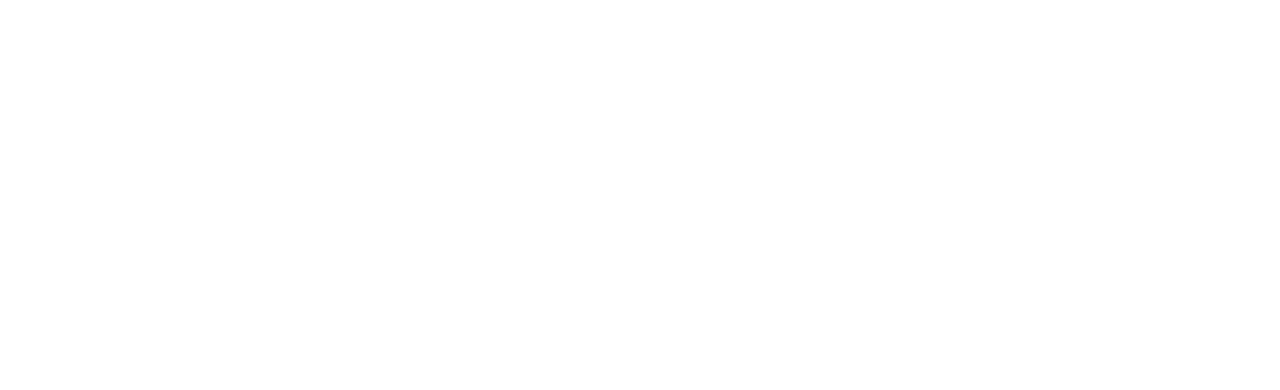
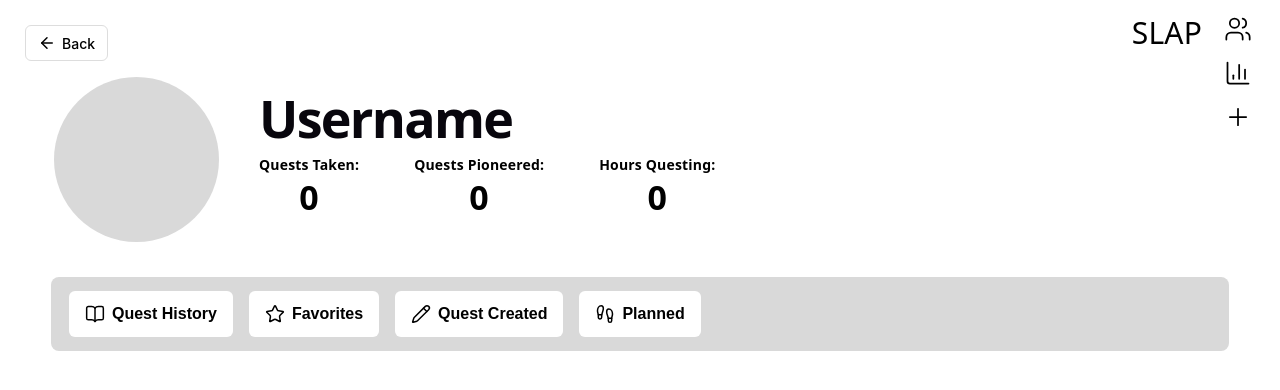
Before and after one commit to ReneGR123/Team-Odoconuts-App, a React app in the folder packages/Frontend/: page /profile in a window 1280 px wide. Before the commit this address had no page. Shown: the top 390 px of the page. Built offline with nearby package versions, Linux system fonts and the light colour scheme; the HTML template or start-up script is replaced by a standard one.

Commit message:
added user profile page

```diff
--- a/packages/Frontend/src/App.jsx
+++ b/packages/Frontend/src/App.jsx
@@ -3,6 +3,7 @@
 import TopBar from "./components/TopBar";
 import SideBar from "./components/SideBar";
 import SignUp from "./components/SignUp";
+import UserProfile from "./components/UserProfile";
 
 // chooses and arranges the current page
 function App() {
@@ -21,6 +22,7 @@
 		/>
 
 		<Route path="/signup" element={<SignUp />} />
+		<Route path="/profile" element={<UserProfile />} />
 	      </Routes>
 	   </BrowserRouter>
 	);
--- /dev/null
+++ b/packages/Frontend/src/components/UserProfile.css
@@ -0,0 +1,212 @@
+/* Entire profile page */
+.profile-page {
+  position: relative;
+
+  min-height: 100vh;
+  width: 100%;
+
+  background-color: white;
+  color: black;
+
+  padding: 12px 26px;
+  box-sizing: border-box;
+}
+
+
+/* Back button */
+.back-button {
+  position: absolute;
+  top: 25px;
+  left: 25px;
+  z-index: 10;
+
+  display: flex;
+  align-items: center;
+  gap: 6px;
+
+  padding: 8px 12px;
+
+  background-color: white;
+  color: black;
+
+  border: 1px solid #dddddd;
+  border-radius: 6px;
+
+  font-family: "Inter", sans-serif;
+  font-size: 14px;
+  font-weight: 500;
+
+  cursor: pointer;
+}
+
+.back-button svg {
+  width: 18px;
+  height: 18px;
+}
+
+
+/* Profile picture + username + stats */
+.profile-header {
+  display: flex;
+  align-items: center;
+  gap: 40px;
+
+  padding-top: 65px;
+  margin-left: 28px;
+}
+
+.profile-picture {
+  width: 165px;
+  height: 165px;
+
+  border-radius: 50%;
+  background-color: #d9d9d9;
+
+  flex-shrink: 0;
+}
+
+
+/* Username */
+.profile-info h1 {
+  margin: 0 0 20px 0;
+
+  font-size: 52px;
+  font-weight: 800;
+}
+
+
+/* Profile statistics */
+.profile-stats {
+  display: flex;
+  gap: 55px;
+}
+
+.profile-stats div {
+  text-align: center;
+}
+
+.profile-stats p {
+  margin: 0;
+
+  font-size: 14px;
+  font-weight: 700;
+}
+
+.profile-stats strong {
+  display: block;
+
+  margin-top: 2px;
+
+  font-size: 34px;
+  line-height: 1;
+}
+
+
+/* Quest navigation bar */
+.profile-tabs {
+  display: flex;
+  align-items: center;
+  gap: 16px;
+
+  margin: 35px 25px 0 25px;
+  padding: 14px 18px;
+
+  background-color: #d9d9d9;
+  border-radius: 8px;
+}
+
+
+/* Individual quest tab */
+.profile-tab {
+  display: flex;
+  align-items: center;
+  justify-content: center;
+  gap: 7px;
+
+  height: 46px;
+  padding: 0 16px;
+
+  border: none;
+  border-radius: 6px;
+
+  background-color: white;
+  color: black;
+
+  font-size: 16px;
+  font-weight: 600;
+
+  white-space: nowrap;
+  cursor: pointer;
+}
+
+.profile-tab:hover {
+  background-color: #f2f2f2;
+}
+
+.profile-tab svg {
+  width: 20px;
+  height: 20px;
+
+  stroke-width: 1.8;
+  flex-shrink: 0;
+}
+
+
+/* Right-side profile navigation */
+.profile-side-nav {
+  position: absolute;
+  top: 15px;
+  right: 20px;
+
+  display: flex;
+  align-items: flex-start;
+  gap: 14px;
+}
+
+
+/* SLAP logo */
+.profile-slap-logo {
+  margin-top: 3px;
+
+  font-size: 30px;
+  font-weight: 500;
+  line-height: 1;
+}
+
+/* container for side buttons */
+.profile-nav-buttons {
+  display: flex;
+  flex-direction: column;
+  align-items: center;
+  gap: 6px;
+}
+
+
+/* individual buttons */
+.profile-nav-button {
+  width: 44px;
+  height: 44px;
+  display: flex;
+  flex-direction: column;
+  align-items: center;
+
+  padding: 0;
+
+  background-color: white;
+  color: black;
+
+  border: none;
+  border-radius: 4px;
+  cursor: pointer;
+}
+
+.profile-nav-button:hover {
+  background-color: #f2f2f2;
+}
+
+.profile-nav-button svg {
+  width: 28px;
+  height: 28px;
+
+  stroke-width: 1.5;
+}
--- /dev/null
+++ b/packages/Frontend/src/components/UserProfile.jsx
@@ -0,0 +1,87 @@
+import { ArrowLeft, BookOpen, Star, Pencil, Footprints, Users, BarChart3, Plus } from "lucide-react";
+import "./UserProfile.css";
+import { useNavigate } from "react-router-dom";
+
+function UserProfile() {
+  const navigate = useNavigate();
+
+  return (
+    <div className="profile-page">
+
+	  {/* right side of user profile */}
+	<div className="profile-side-nav">
+	   <div className="profile-slap-logo">SLAP</div>
+
+	<div className-="profile-nav-buttons">
+	   <button className="profile-nav-button" aria-label="Friends">
+	     <Users />
+	  </button>
+
+	  <button className="profile-nav-button" aria-label="leaderboard">
+	    <BarChart3 />
+	  </button>
+
+	  <button className="profile-nav-button" aria-label="Create Quest">
+	    <Plus />
+	  </button>
+	</div>
+       </div>
+
+	  {/* back button user profile */}
+      <button className="back-button" onClick={() => navigate("/")}>
+        <ArrowLeft />
+        Back
+      </button>
+
+      {/*user pfp, name, and individual stats */}
+      <section className="profile-header">
+        <div className="profile-picture"></div>
+
+        <div className="profile-info">
+          <h1>Username</h1>
+
+          <div className="profile-stats">
+            <div>
+              <p>Quests Taken:</p>
+              <strong>0</strong>
+            </div>
+
+            <div>
+              <p>Quests Pioneered:</p>
+              <strong>0</strong>
+            </div>
+
+            <div>
+              <p>Hours Questing:</p>
+              <strong>0</strong>
+            </div>
+          </div>
+        </div>
+      </section>
+
+	<div className="profile-tabs">
+	  <button className="profile-tab">
+	    <BookOpen />
+	    Quest History
+	  </button>
+
+	  <button className="profile-tab">
+	    <Star />
+	    Favorites
+	  </button>
+
+	  <button className="profile-tab">
+	    <Pencil />
+	    Quest Created
+	  </button>
+
+	  <button className="profile-tab">
+	    <Footprints />
+	    Planned
+	  </button>
+	</div>
+    </div>
+  );
+}
+
+export default UserProfile;
```
